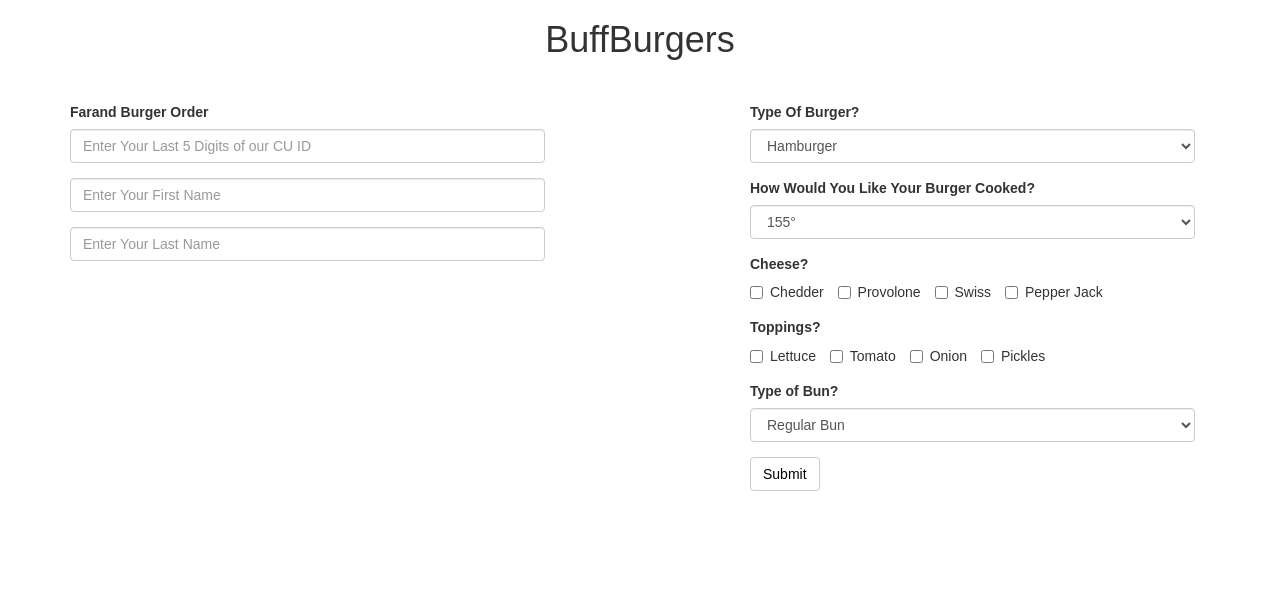
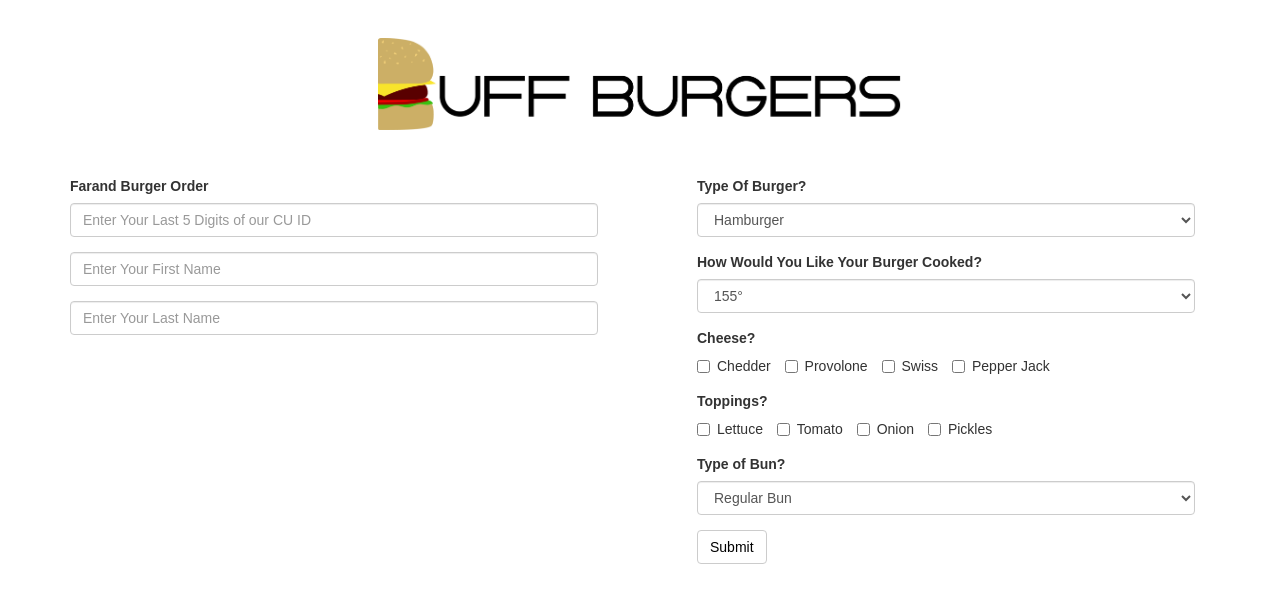
Before and after one commit to cameronetaylor6/BuffBurgers, a website: page html/index.html in a window 1280 px wide. Drawn offline with nearby package versions, Linux system fonts and the light colour scheme; some packages are replaced by stand-ins of ours; a script that the page names is missing.

Commit message:
more work on design of website

```diff
--- a/html/css/style.css
+++ b/html/css/style.css
@@ -26,6 +26,15 @@ h1{
 	padding-bottom:2%;
 }
 
+img {
+	display: block;
+	margin-left: auto;
+	margin-right: auto;
+	width: 41%;
+	padding-bottom:3%;
+	padding-top:3%;
+}
+
 .btn-default {
 	background: #fff;
 	color: #000;
@@ -33,3 +42,12 @@ h1{
 
 .btn-default:hover {
 }
+@media all and (min-width:992px) {
+#left{
+	padding-right:5%;
+}
+
+#right {
+	padding-left:5%;
+}
+}
--- a/html/index.html
+++ b/html/index.html
@@ -70,13 +70,12 @@
 	}
 </script>
 
-
-<h1>BuffBurgers</h1>
+<img src="img/BuffBurgers.png" alt="BuffBurgers logo">
 
 		<!-- Form Collum -->
 		<div class="container">
 			<form class="form-horizontal" role="form" action="#">
-			<div class="col-md-5">
+			<div class="col-md-6" id="left">
 
 					<!-- Start of Form -->
 					<div class="form-group">
@@ -91,9 +90,7 @@
 				</div>
 			</div>
 			</form>
-			<div class="col-md-2">
-			</div>
-			<div class="col-md-5">
+			<div class="col-md-6" id="right">
 				<div class = "form-group">
 				<label for="burger_type">Type Of Burger?</label>
  				 <select class="form-control" id="burger">
```
Also changed, not shown: html/img/BuffBurgers.png (added), 1 other file.
